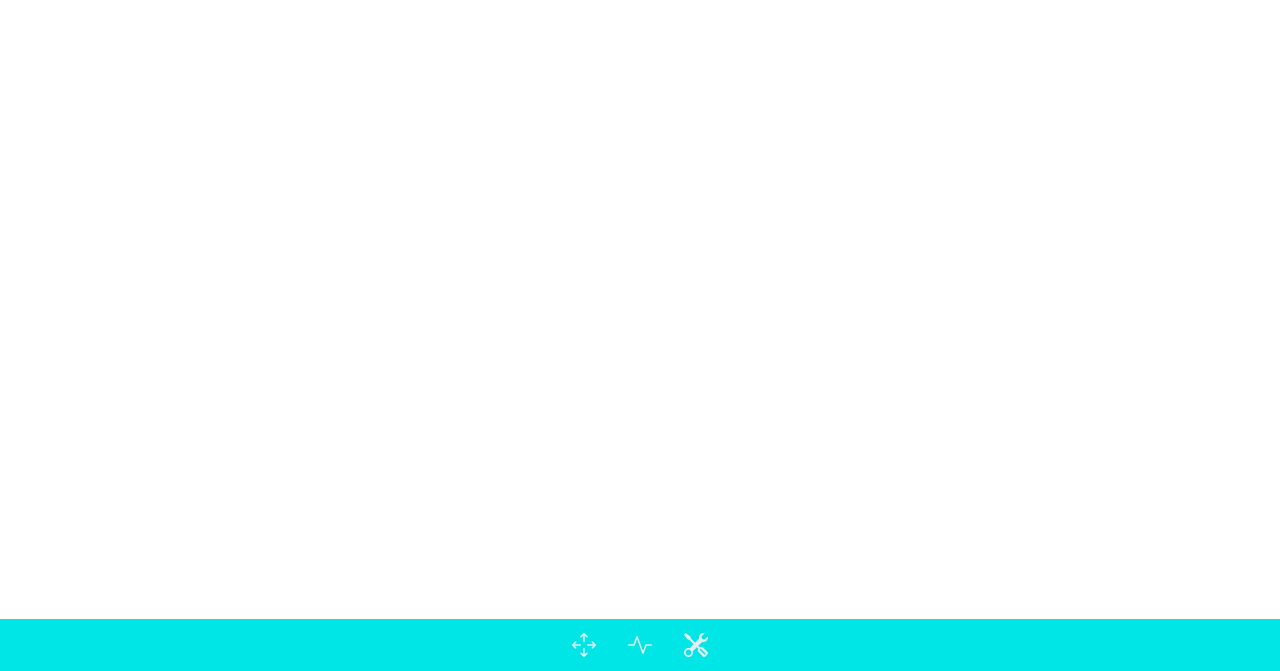
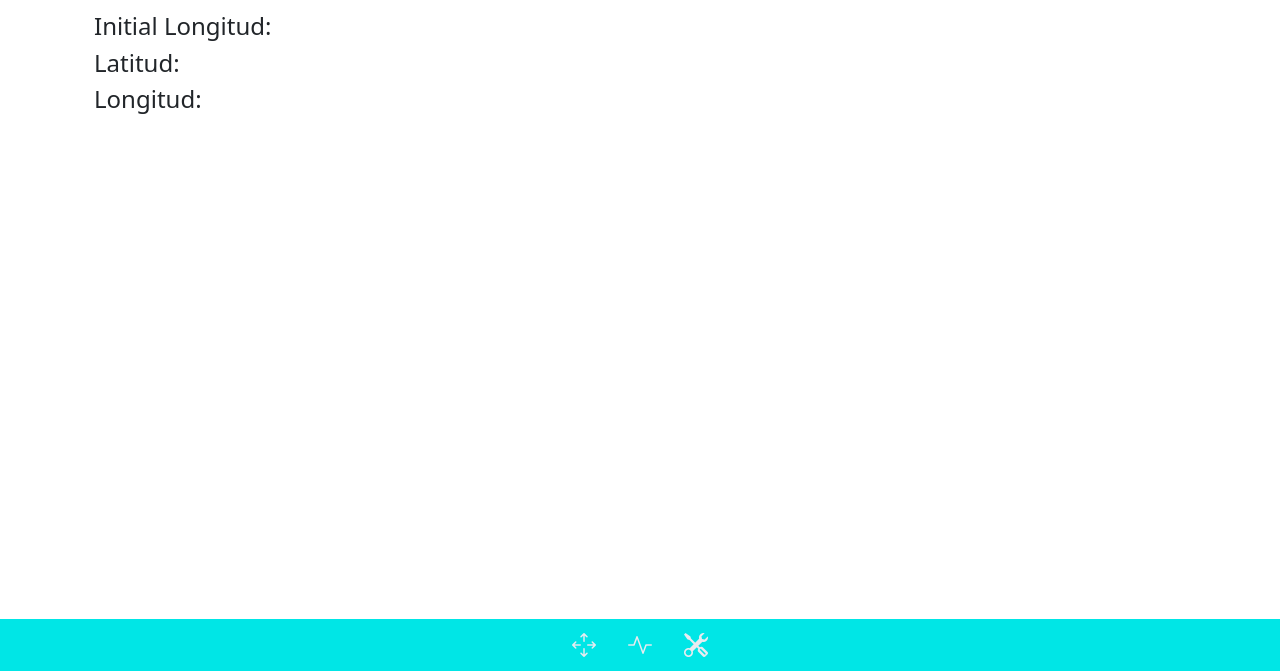
Before and after one commit to landroide13/Track-PWA, a plain HTML site: page index.html in a window 1280 px wide. Shown: the part 129-800 px from the top of the page. Drawn offline with Linux system fonts and the light colour scheme.

Commit message:
tracking loc

```diff
--- a/JS/main.js
+++ b/JS/main.js
@@ -3,9 +3,17 @@
 const Lat = document.getElementById('Lat');
 const Lon = document.getElementById('Lon');
 
+const traLat = document.getElementById('traLat');
+const traLon = document.getElementById('traLon');
+
 const showPosition = (position) => {
     Lat.innerHTML = position.coords.latitude;
     Lon.innerHTML = position.coords.longitude;
+}
+
+const trackPosition = (position) => {
+    traLat.innerHTML = position.coords.latitude;
+    traLon.innerHTML = position.coords.longitude;
 }
 
 const getLocation = () => {
@@ -16,4 +24,14 @@ const getLocation = () => {
     }
 };
 
+const trackLocation = () =>{
+    if (navigator.geolocation) {
+        navigator.geolocation.watchPosition(trackPosition);
+      } else {
+        Lat.innerHTML = "Geolocation is not supported by this browser.";
+      }
+}
+
+trackLocation();
+
 getLocation();
--- a/index.html
+++ b/index.html
@@ -11,20 +11,30 @@
     <link rel="icon" type="image/png" sizes="32x32" href="/assets/icons/favicon-32x32.png">
     <link rel="icon" type="image/png" sizes="16x16" href="/assets/icons/favicon-16x16.png">
     <link rel="manifest" href="/site.webmanifest">
-    <title>Tracker</title>
+    <title>Tracker PWA App</title>
 </head>
 <body>
 
-    <header>
+    <header class="mt-5">
         <h1 class="text-center">Tracking App</h1>
 
     </header>
 
-    <main>
+    <main class="container">
 
-        <h4>Latitud: <span id="Lat" class="badge bg-secondary"></span></h4>
+        <div class="container">
+            <h4>Initial Latitud: <span id="Lat" class="badge bg-primary"></span></h4>
 
-        <h4>Longitud: <span id="Lon" class="badge bg-secondary"></span></h4>
+            <h4>Initial Longitud: <span id="Lon" class="badge bg-primary"></span></h4>
+        </div>
+
+        <div class="container">
+
+            <h4> Latitud: <span id="traLat" class="badge bg-secondary"></span></h4>
+
+            <h4> Longitud: <span id="traLon" class="badge bg-secondary"></span></h4>
+        </div>
+
 
 
     </main>
```
